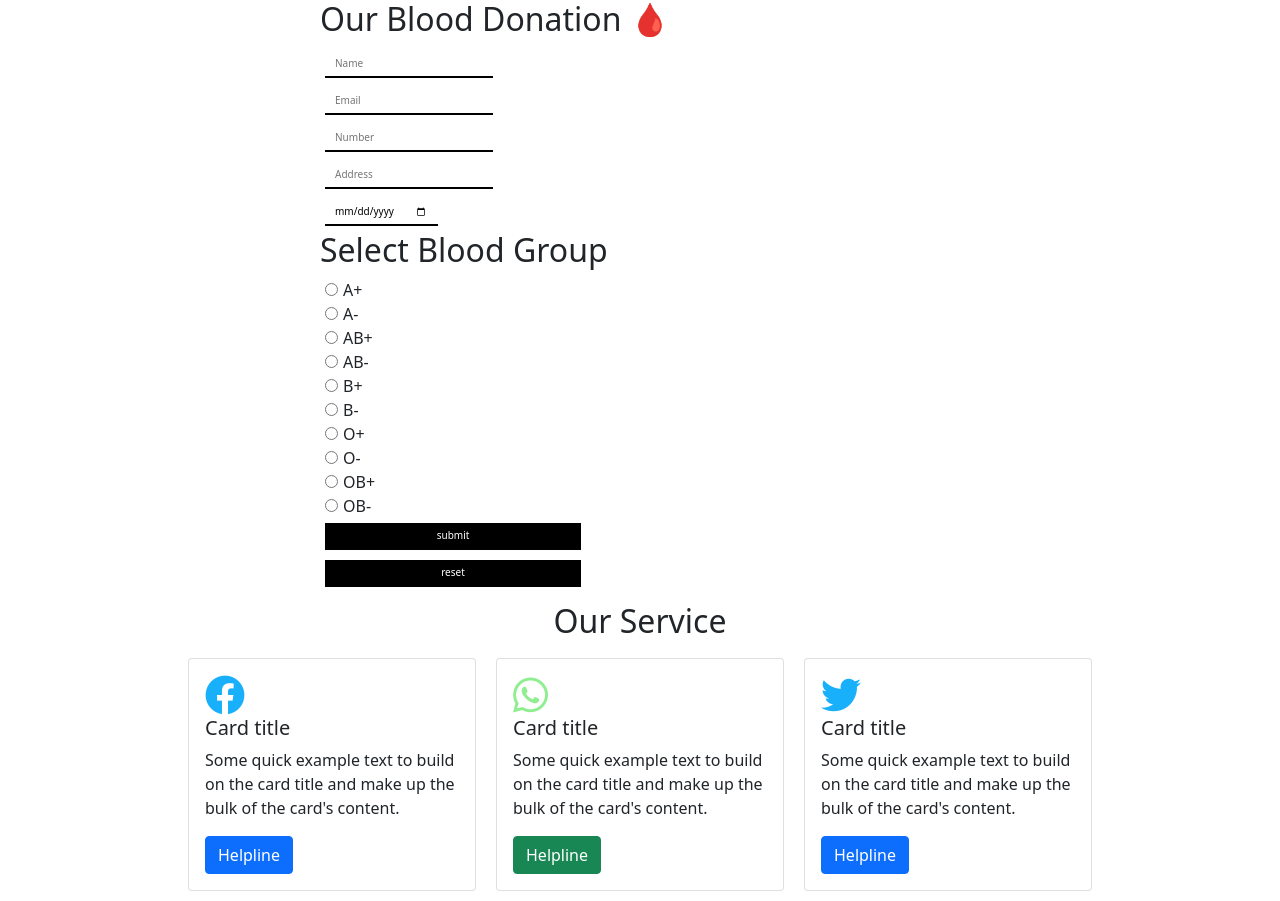
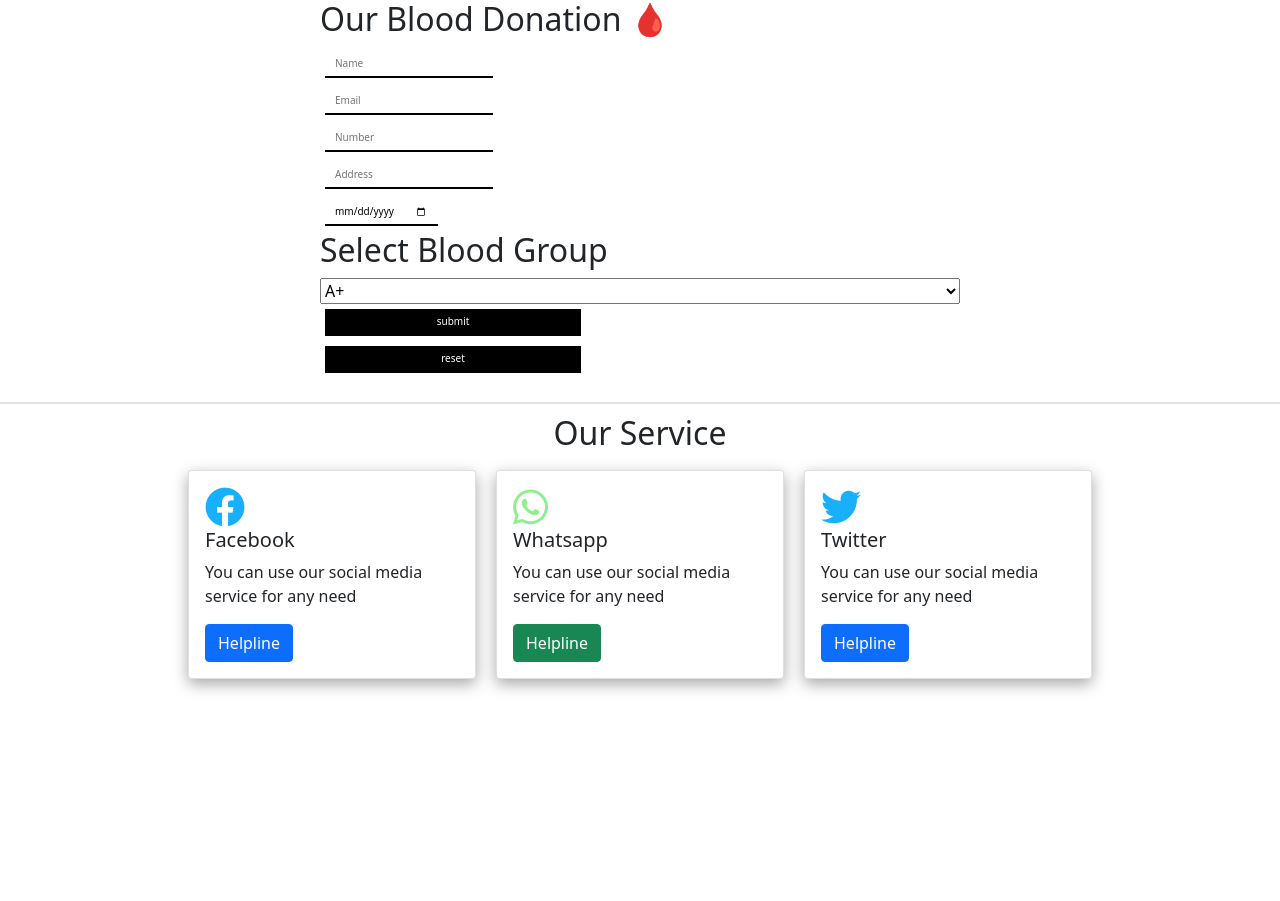
Before and after one commit to Alsaef/Our-Blood-Donation-, a plain HTML site: page index.html in a window 1280 px wide. After the commit the page ends 800 px from the top, so only its background shows below. Drawn offline with nearby package versions, Linux system fonts and the light colour scheme.

Commit message:
developer

```diff
--- a/index.html
+++ b/index.html
@@ -13,7 +13,7 @@
 
 <body>
     <section class="blood">
-        <form action="" class="blood-form">
+        <form name="submit-to-google-sheet" class="blood-form">
             <h2>Our Blood Donation &#129656</h2>
             <label for="name"> <input type="text" name="name" placeholder="Name" required></label>
             <label for="email"><input type="email" name="email" placeholder="Email" required></label>
@@ -21,47 +21,50 @@
             <label for="address"><input type="text" name="address" placeholder="Address" required></label>
             <label for="date"><input type="date" name="date" id=""></label>
         <h2>Select Blood Group</h2>
-            <label for="a-poss"> <input type="radio" name="blood" id="a-poss"  required>A+</label>
-               <label for="a-neg"><input type="radio"  name="blood" id="a-neg"  required>A-</label>
-                <label for="ab-poss"> <input type="radio"  name="blood" id="ab-poss"  required>AB+</label>
-               <label for="ab-neg"><input type="radio"  name="blood" id="ab-neg"  required>AB-</label>
-              <label for="b-poss"> <input type="radio"  name="blood" id="b-poss"  required>B+</label>
-              <label for="b-neg">  <input type="radio" name="blood" id="b-neg"  required>B-</label>
-             <label for="o-poss"><input type="radio" name="blood" id="o-poss"  required>O+</label>
-               <label for="o-neg"> <input type="radio" name="blood" id="o-neg"  required>O-</label>
-               <label for="0b-poss"> <input type="radio" name="blood" id="0b-poss"  required>OB+</label>
-               <label for="ob-neg"> <input type="radio" name="blood" id="ob-neg"  required>OB-</label>
+            <select name="blood" id="" required>
+              <option value="A+">A+</option>
+              <option value="A-">A-</option>
+              <option value="B+">B+</option>
+              <option value="B-">B-</option>
+              <option value="O+">O+</option>
+              <option value="O-">O-</option>
+              <option value="AB+">AB+</option>
+              <option value="AB-">AB-</option>
+              <option value="OB+">OB+</option>
+              <option value="OB-">OB-</option>
               <input class="submit" type="submit" value="submit">
               <input class="submit" type="reset" value="reset">
+            </select>
 
         </form>
-    </section>
+    </section><br>
+    <div class="border"></div>
 <section class="help">
    <h2>Our Service</h2>
     <div class="our-service-section">
         <div class="card" style="width: 18rem;">
             <div class="card-body">
                 <i class="fa-brands fa-facebook"></i>
-              <h5 class="card-title">Card title</h5>
-              <p class="card-text">Some quick example text to build on the card title and make up the bulk of the card's content.</p>
-              <a href="#" class="btn btn-primary">Helpline</a>
+              <h5 class="card-title">Facebook</h5>
+              <p class="card-text">You can use our social media service for any need</p>
+              <a href="https://www.facebook.com/profile.php?id=100064069724626" class="btn btn-primary">Helpline</a>
             </div>
 
           </div>
           <div class="card" style="width: 18rem;">
             <div class="card-body">
                 <i class="fa-brands fa-whatsapp"></i>
-              <h5 class="card-title">Card title</h5>
-              <p class="card-text">Some quick example text to build on the card title and make up the bulk of the card's content.</p>
-              <a href="#" class="btn btn-success">Helpline</a>
+              <h5 class="card-title">Whatsapp</h5>
+              <p class="card-text">You can use our social media service for any need</p>
+              <a href="https://l.facebook.com/l.php?u=https%3A%2F%2Fcall.whatsapp.com%2Fvideo%2FGEUYPpHa8cDihY51aNNdos%3Ffbclid%3DIwAR0VVVWxUsVk9V1ZQ2VzDJ3fZcmUwrB_itM5xVzjY4ctGdIC0yMM6GMQxqE&h=AT3Kx-J1KGv0_QID-R5RMkgAGe1XCQKsLPYXXJiiscgeCA-yi7na0z7Awn7ypu-y1XVU3Uv2kPBwF0Zknk6yoUkIDY7vXDct5ld2jnCNkcwpHX3njmJzaRCNuS-u38hTDMDS0Q" class="btn btn-success">Helpline</a>
             </div>
           </div>
 
           <div class="card" style="width: 18rem;">
             <div class="card-body">
                 <i class="fa-brands fa-twitter"></i>
-              <h5 class="card-title">Card title</h5>
-              <p class="card-text">Some quick example text to build on the card title and make up the bulk of the card's content.</p>
+              <h5 class="card-title">Twitter</h5>
+              <p class="card-text">You can use our social media service for any need</p>
               <a href="#" class="btn btn-primary">Helpline</a>
             </div>
           </div>
@@ -69,6 +72,18 @@
     </div>
 </section>
     <script src="https://cdn.jsdelivr.net/npm/bootstrap@5.0.2/dist/js/bootstrap.bundle.min.js" integrity="sha384-MrcW6ZMFYlzcLA8Nl+NtUVF0sA7MsXsP1UyJoMp4YLEuNSfAP+JcXn/tWtIaxVXM" crossorigin="anonymous"></script>
+
+    <script>
+      const scriptURL = 'https://script.google.com/macros/s/AKfycbxShhWmO7Qvfu_pQidbN2NTThOf9arqVjT7XOWt5IPhOxSMvL7wJEqyGCWKOe9cPGzggw/exec'
+      const form = document.forms['submit-to-google-sheet']
+
+      form.addEventListener('submit', e => {
+        e.preventDefault()
+        fetch(scriptURL, { method: 'POST', body: new FormData(form)})
+          .then(response => console.log('Success!', response))
+          .catch(error => console.error('Error!', error.message))
+      })
+    </script>
 </body>
 
 </html>
--- a/style.css
+++ b/style.css
@@ -43,6 +43,7 @@ body{
 }
 .card{
  margin: 10px;
+ box-shadow: rgba(0, 0, 0, 0.35) 0px 5px 15px;
 }
 .fa-facebook{
     font-size: 40px;
@@ -59,3 +60,6 @@ body{
 .help h2{
     text-align: center;
 }
+.border{
+    border-bottom: 2px black dotted;
+}
```
